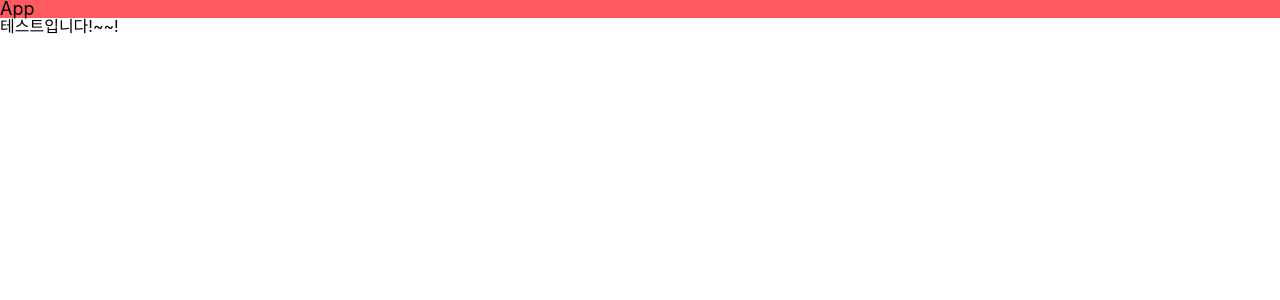
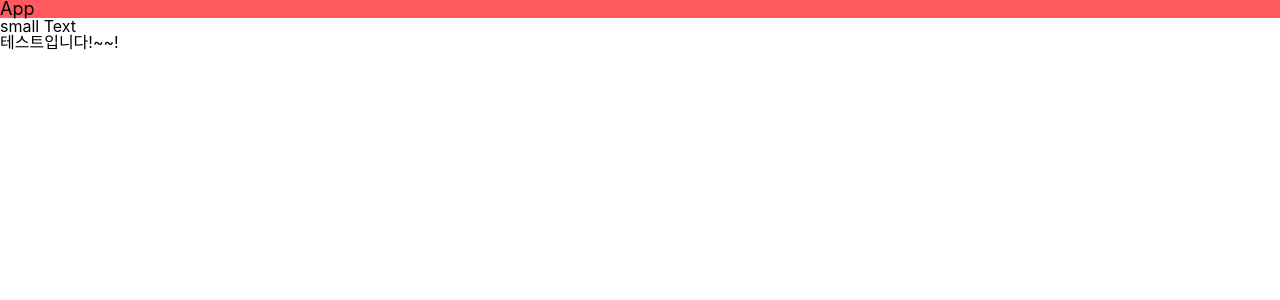
Before and after one commit to codesquad-member-2020/airbnb-09, a React app in the folder FE/: page / in a window 1280 px wide. Shown: the top 300 px of the page. Built offline with nearby package versions, Linux system fonts and the light colour scheme.

Commit message:
[#1] Feat : styled-components dynamic props 테스트

```diff
--- a/FE/src/App.tsx
+++ b/FE/src/App.tsx
@@ -2,6 +2,7 @@ import React from "react";
 import styled, { ThemeProvider } from "styled-components";
 import GlobalStyle from "Styles/GlobalStyle";
 import theme from "Styles/theme";
+import Text from "Styles/Text";
 import Test from "Components/Test";
 
 const App = () => {
@@ -9,6 +10,7 @@ const App = () => {
     <ThemeProvider theme={theme}>
       <GlobalStyle />
       <StyledDiv>App</StyledDiv>
+      <Text>small Text</Text>
       <Test />
     </ThemeProvider>
   );
--- /dev/null
+++ b/FE/src/styles/Text.js
@@ -0,0 +1,29 @@
+import styled from "styled-components";
+
+// interface Itext {
+//   theme: any;
+//   textSm: boolean;
+// }
+
+const Text = styled.span`
+  font-size: ${props => props.textSm && props.theme.fontSizes.sm};
+`;
+
+export default Text;
+
+// Test
+
+// import styled from "styled-components";
+// import Test from "Components/Test";
+
+// interface TitleProps {
+//   readonly isActive: boolean;
+// }
+
+// const Title = styled.h1<TitleProps>`
+//   color: ${props => (props.isActive ? props.theme.colors.main : props.theme.colors.secondary)};
+// `;
+
+// const MyTest = styled(Test)<{ customColor: string }>`
+//   color: ${props => props.customColor};
+// `;
```
Also changed, not shown: 1 other file (tests, documents, lock files or other folders).
